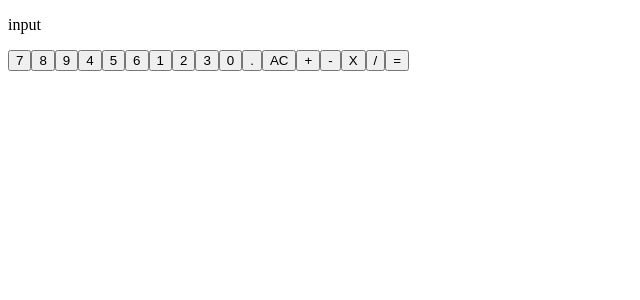
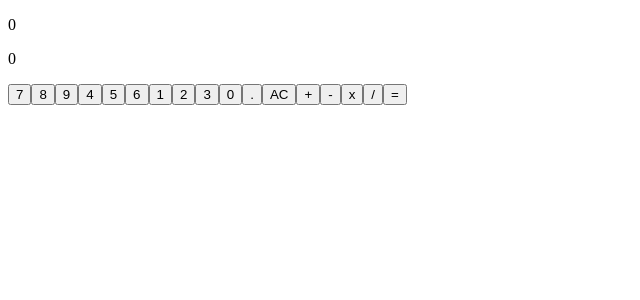
Before and after one commit to nattdev/javascript-calculator, a React (Vite) app: page / in a window 1280 px wide. Shown: the top 300 px of the page, without its empty margins (0-640 px from the left). Built offline with nearby package versions, Linux system fonts and the light colour scheme; the HTML template or start-up script is replaced by a standard one.

Commit message:
Add functionality to calculate operations

```diff
--- a/src/components/Button.jsx
+++ b/src/components/Button.jsx
@@ -1,10 +1,31 @@
-function Button({id, text, outputData}) {
+function Button({ id, text, inputData, setInput, input, setOutput }) {
 
     const handleOnClick = () => {
-        console.log(text);
-        outputData(text);
+        if (text == "=") {
+            console.log("es igual");
+            setOutput(eval(input));
+        } else if (text == "AC") {
+            setInput("0");
+            setOutput("0");
+        } else if (text == "+" || text == "-" || text == "x" || text == "/" || text == ".") {
+            if (input.slice(-1) == "+" || input.slice(-1) == "-" || input.slice(-1) == "x" || input.slice(-1) == "/" || input.slice(-1) == ".") {
+                console.log("repeat");
+            } else {
+                if (text == ".") {
+                    let indexOperation = Math.max(input.lastIndexOf("+"), input.lastIndexOf("-"), input.lastIndexOf("x"), input.lastIndexOf("/"));
+                    if (input.includes(".", indexOperation) == true) {
+                        console.log("Repetido");
+                    } else {
+                        inputData(text);
+                    }
+                } else {
+                    inputData(text);
+                }
+            }
+        } else {
+            inputData(text);
+        }
     }
-
 
     return (
         <button id={id} className="button" onClick={handleOnClick}>{text}</button>
--- a/src/components/Buttons.jsx
+++ b/src/components/Buttons.jsx
@@ -1,6 +1,6 @@
 import Button from './Button'
 
-function Buttons({outputData}) {
+function Buttons({inputData, setInput, input, setOutput}) {
 
 const numbersPad = [{
     "id": "seven",
@@ -57,12 +57,12 @@ const operationsPad = [{
     "text": "+",
 },
 {
-    "id": "substract",
+    "id": "subtract",
     "text": "-",
 },
 {
     "id": "multiply",
-    "text": "X",
+    "text": "x",
 },
 {
     "id": "divide",
@@ -75,11 +75,11 @@ const operationsPad = [{
 ];
 
 const numberButtons = numbersPad.map((number) =>
-    <Button id={number.id} key={number.id} text={number.text} outputData={outputData}/>
+    <Button id={number.id} key={number.id} text={number.text} inputData={inputData} setInput={setInput} input={input} setOutput={setOutput}/>
 );
 
 const operationButtons = operationsPad.map((operation) =>
-    <Button id={operation.id} key={operation.id} text={operation.text} outputData={outputData}/>
+    <Button id={operation.id} key={operation.id} text={operation.text} inputData={inputData} setInput={setInput} input={input} setOutput={setOutput}/>
 );
 
     return (
--- a/src/components/Calculator.jsx
+++ b/src/components/Calculator.jsx
@@ -4,16 +4,17 @@ import Display from "./Display";
 
 function Calculator() {
 
-    const [output, setOutput] = useState("");
+    const [input, setInput] = useState("0");
+    const [output, setOutput] = useState("0");
 
-    const outputData = (data) => {
-        setOutput(output + data);
+    const inputData = (data) => {
+        input == "0" ? setInput(data) : setInput(input + data);
     }
 
     return (
         <div className="calculator-wrapper">
-            <Display output={output}/>
-            <Buttons outputData={outputData}/>
+            <Display input={input} output={output}/>
+            <Buttons inputData={inputData} setInput={setInput} input={input} setOutput={setOutput}/>
         </div>
     )
 }
--- a/src/components/Display.jsx
+++ b/src/components/Display.jsx
@@ -1,8 +1,8 @@
-function Display({output}) {
+function Display({input, output}) {
     return (
         <div className="display-wrapper">
-            <p className="input-screen">input</p>
-            <p className="output-screen" id="display">{output}</p>
+            <p className="input-screen" id="display">{input}</p>
+            <p className="output-screen">{output}</p>
         </div>
     )
 }
```
